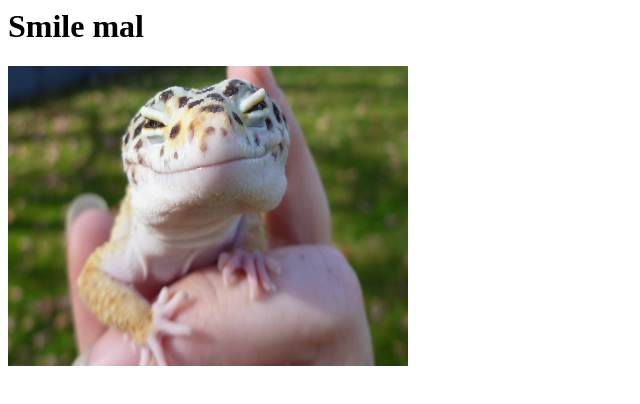
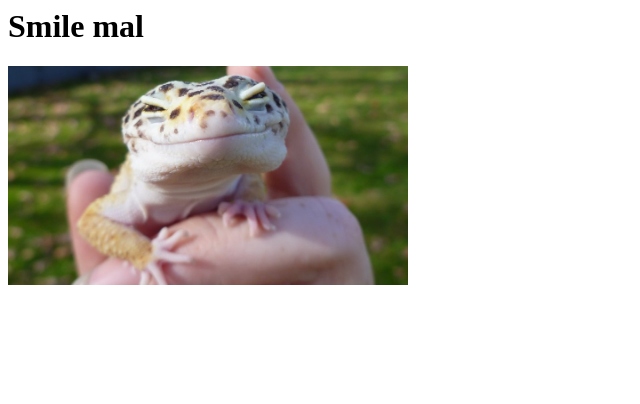
Before and after one commit to heiziger/heiziger.github.io, a plain HTML site: page index.html in a window 1280 px wide. Shown: the whole page, without its empty margins (0-640 px from the left). Drawn offline with Linux system fonts and the light colour scheme.

Commit message:
image size changed
changed image size from 300 to 219

```diff
--- a/index.html
+++ b/index.html
@@ -6,7 +6,7 @@
 <body>
  <h1>Smile mal</h1>
 <a href="http://heiziger.github.io/leo_smile.jpg">
-<img src="http://heiziger.github.io/leo_smile.jpg" width="400" height="300">
+<img src="http://heiziger.github.io/leo_smile.jpg" width="400" height="219">
 </a>
 </body>
 </html>
```
